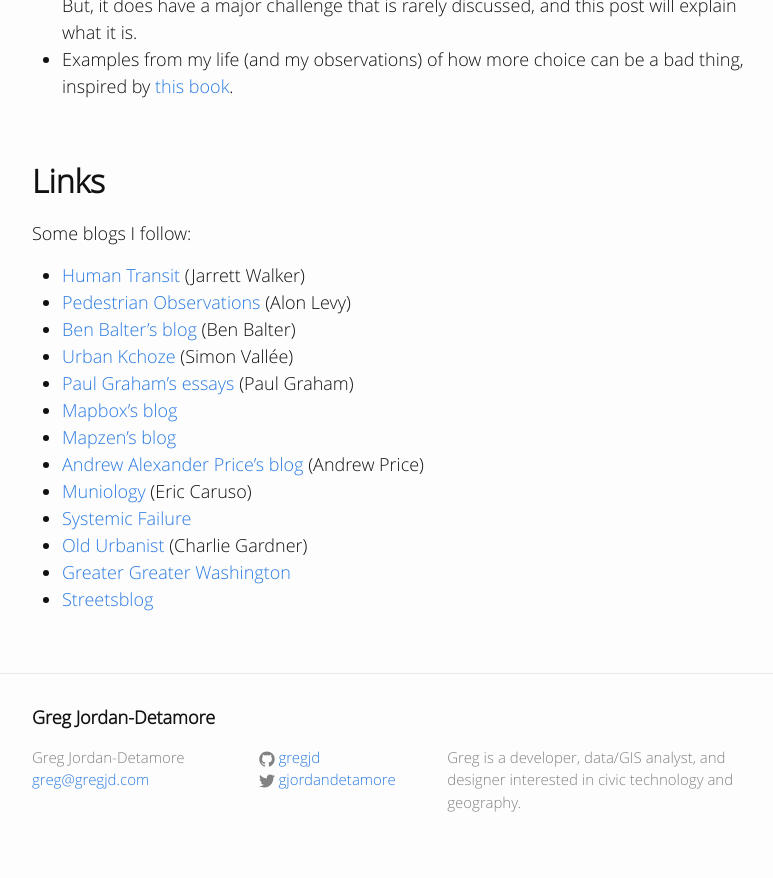
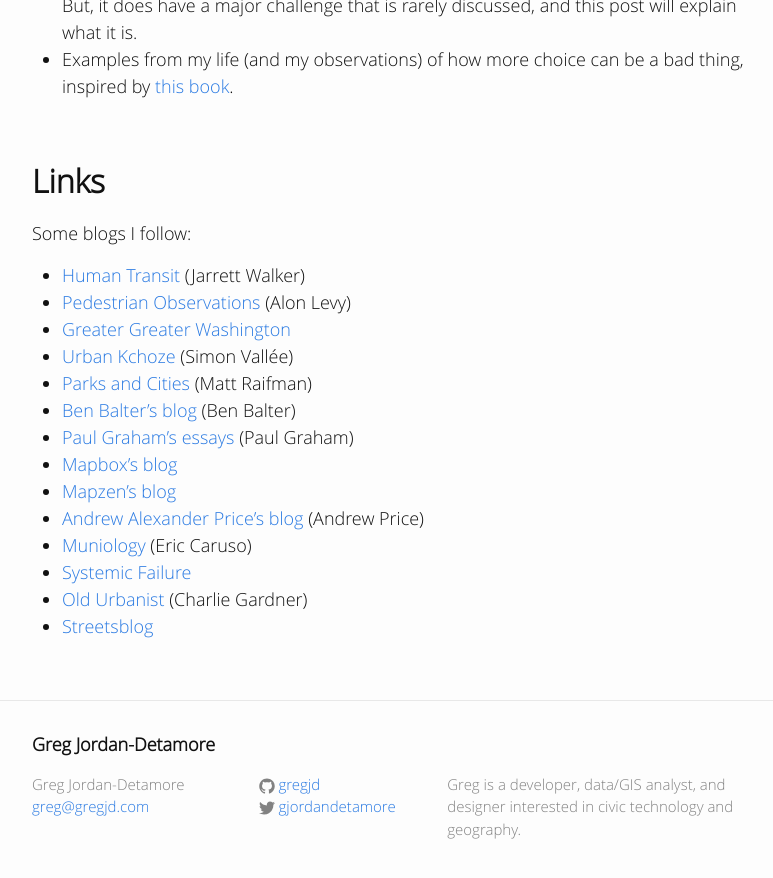
Before and after one commit to gregjd/gregjd.github.io, a Jekyll site: the page built from blog/index.md, in a window 1280 px wide and 900 px high, scrolled down 2882 px. Shown: the top 878 px of the window, without its empty margins (238-1011 px from the left). Built offline with Jekyll 4.4.1, drawn with Linux system fonts in a browser that asks for light colours.

Commit message:
Change link order + add Raifman's

```diff
--- a/blog/index.md
+++ b/blog/index.md
@@ -82,8 +82,10 @@
 
 * [Human Transit](http://www.humantransit.org/) (Jarrett Walker)
 * [Pedestrian Observations](http://pedestrianobservations.wordpress.com/) (Alon Levy)
+* [Greater Greater Washington](http://greatergreaterwashington.org/)
+* [Urban Kchoze](http://urbankchoze.blogspot.com/) (Simon Vallée)
+* [Parks and Cities](https://www.parksandcities.com/) (Matt Raifman)
 * [Ben Balter's blog](http://ben.balter.com/) (Ben Balter)
-* [Urban Kchoze](http://urbankchoze.blogspot.com/) (Simon Vallée)
 * [Paul Graham's essays](http://paulgraham.com/articles.html) (Paul Graham)
 * [Mapbox's blog](https://www.mapbox.com/blog/)
 * [Mapzen's blog](https://mapzen.com/blog)
```
Also changed, not shown: other parts of blog/index.md (+0 -1 lines).
